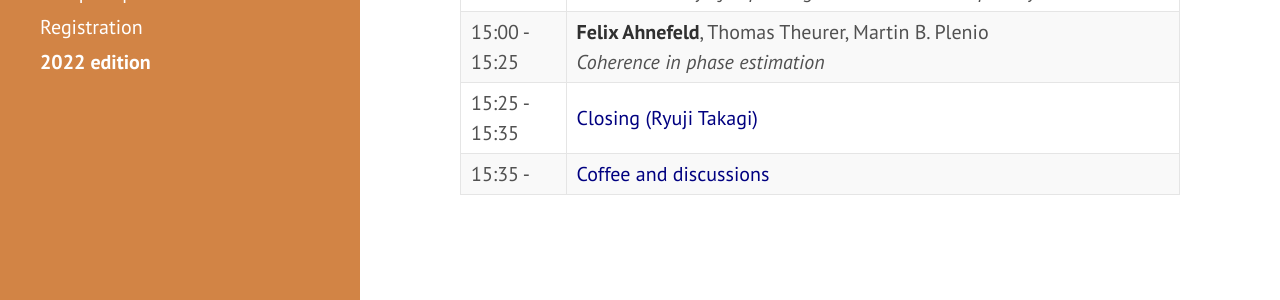
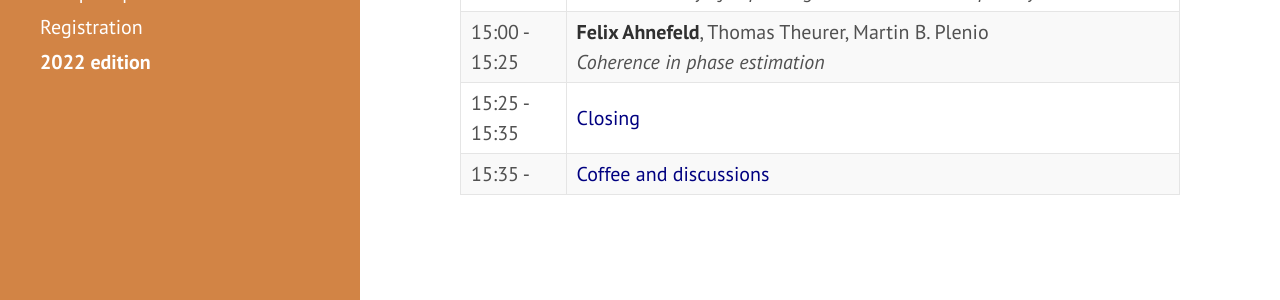
Before and after one commit to RyujiPat2/RyujiPat2.github.io, a Jekyll site: the page built from program.md, in a window 1280 px wide and 900 px high, scrolled down 5324 px. Shown: the part 545-845 px from the top of the window. Built offline with Jekyll 4.4.1, drawn with Linux system fonts in a browser that asks for light colours; nearby versions of some CDN libraries.

Commit message:
Update program.md

```diff
--- a/program.md
+++ b/program.md
@@ -104,5 +104,5 @@ The conference dinner will take place on Wednesday at OSO Ristorante, located on
 | 14:00 - 14:35  | <span class="p-contrib"><b>Xin Wang<\b><br/><i>Entanglement Cost for Preparing and Distinguishing Quantum States</i></span>     |
 | 14:35 - 15:00  | **Zishi Chen** and Xueyuan Hu<br /><i>Resource theory of dephasing estimation in multiqubit systems</i>    |
 | 15:00 - 15:25  | **Felix Ahnefeld**, Thomas Theurer, Martin B. Plenio<br /><i>Coherence in phase estimation</i>    |
-| 15:25 - 15:35  | <span class="p-invited">Closing (Ryuji Takagi)</span>         |
+| 15:25 - 15:35  | <span class="p-invited">Closing </span>         |
 | 15:35 -   | <span class="p-invited">Coffee and discussions</span>        |
```
